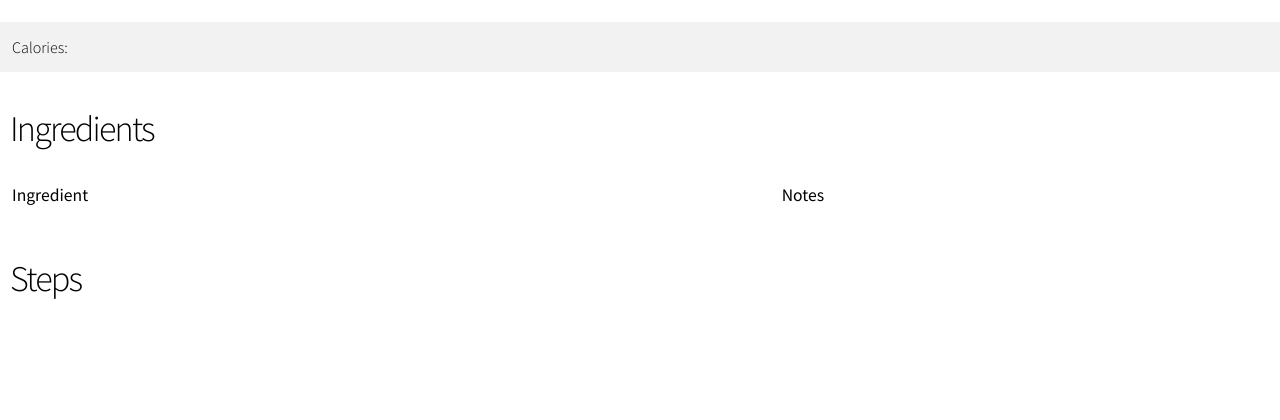
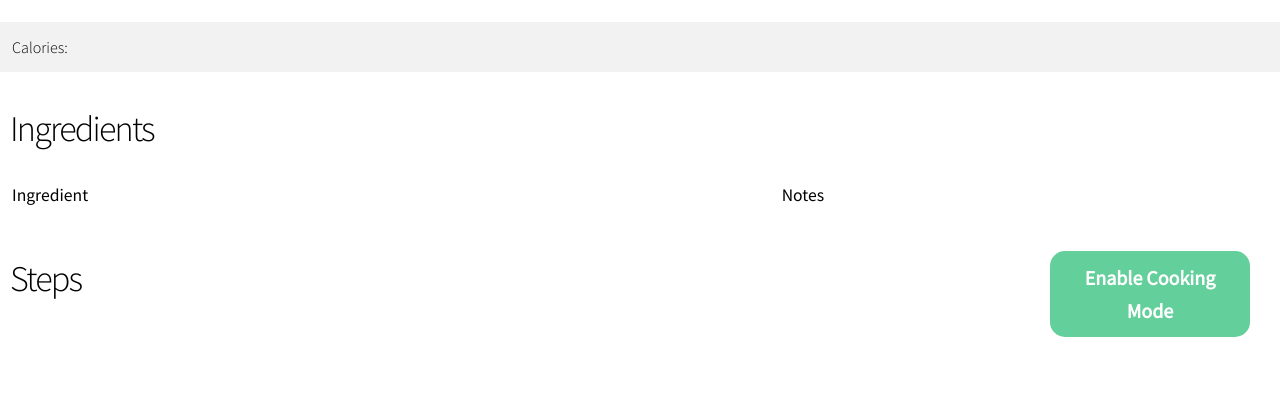
Before and after one commit to liveandletbri/food_db, a Django app: template food_db/food_db_app/templates/recipe_detail.html in a window 1280 px wide. Shown: the part 433-853 px from the top of the page. Before the commit the page ends 732 px from the top, so only its background shows below. Run offline with Django 5.2, Linux system fonts and the light colour scheme; the template is opened without the code that fills it, so the values that code supplies are empty; some libraries are stand-ins or nearby versions.

Commit message:
Add cooking mode to prevent screen from sleeping

```diff
--- a/food_db/food_db_app/templates/recipe_detail.html
+++ b/food_db/food_db_app/templates/recipe_detail.html
@@ -2,6 +2,14 @@
 {% load markdown %}
 {% load static %}
 {% block content %}
+<video style="display: none;" id="video_empty">
+    <source src="{% static 'video/empty.mp4' %}" type="video/mp4">
+</video>
+<div id="cooking_mode_container" class="cooking_mode_tooltip tooltip visible">
+    <span id="cooking_mode_title" style="font-size: 20px; font-weight: 900;">Enable Cooking Mode</span>
+    <br>
+    <span id="cooking_mode_subtitle" style="font-size: 15px;"></span>
+</div>
 <table>
     <tr>
         <td>
@@ -152,7 +160,7 @@
     </table>
 
     <h2>Steps</h2>
-    <table>
+    <table id="steps_table">
         {% for step in steps %}
             <tr>
                 <td class="step_number">{{ step.order_number }}.</td>
@@ -162,4 +170,6 @@
     </table>
 {% endif %}
 <script src="{% static 'js/drag_ingredient_categories.js' %}"></script>
+<script src="{% static 'js/tooltip.js' %}"></script>
+<script src="{% static 'js/cooking_mode.js' %}"></script>
 {% endblock content %}
--- /dev/null
+++ b/food_db/static/js/cooking_mode.js
@@ -0,0 +1,60 @@
+let emptyVideo = document.getElementById('video_empty')
+emptyVideo.loop = true
+
+let cookingModeContainer = document.getElementById('cooking_mode_container')
+let cookingModeTitle = document.getElementById('cooking_mode_title')
+let cookingModeSubtitle = document.getElementById('cooking_mode_subtitle')
+let stepsTable = document.getElementById('steps_table')
+let defaultBottomMargin = '100px'
+stepsTable.style.marginBottom = defaultBottomMargin
+
+
+function delay(ms) {
+    return new Promise(resolve => setTimeout(resolve, ms));
+}
+
+async function tooltipResetAnimation() {
+    setTimeout(hideToolTip, 200, cookingModeContainer)
+    setTimeout(showToolTip, 800, cookingModeContainer)
+    await delay(800)
+}
+
+async function enterCookingMode() {
+    await tooltipResetAnimation()
+    emptyVideo.play()
+    stepsTable.style.marginBottom = `150px`
+    cookingModeTitle.innerText = 'Cooking Mode'
+    cookingModeSubtitle.innerText = 'Your screen will stay awake while you cook 👨‍🍳🤌'
+
+    cookingModeContainer.removeEventListener('click', enterCookingModeHandler)
+    cookingModeContainer.addEventListener('click', exitCookingModeHandler)
+}
+
+async function exitCookingMode() {
+    await tooltipResetAnimation()
+    emptyVideo.pause()
+    stepsTable.style.marginBottom = defaultBottomMargin
+    cookingModeTitle.innerText = 'Enable Cooking Mode'
+    cookingModeSubtitle.innerText = ''
+
+    cookingModeContainer.removeEventListener('click', exitCookingModeHandler)
+    cookingModeContainer.addEventListener('click', enterCookingModeHandler)
+}
+
+function highlightOnHover() {
+    cookingModeContainer.style.background = '#86f9c1'
+    cookingModeContainer.style.color = '#161616'
+
+}
+function unHighlightOnExit() {
+    cookingModeContainer.style.background = '#3cc382'
+    cookingModeContainer.style.color = 'white'
+}
+
+
+const enterCookingModeHandler = () => enterCookingMode()
+const exitCookingModeHandler = () => exitCookingMode()
+
+cookingModeContainer.addEventListener('mouseenter', highlightOnHover)
+cookingModeContainer.addEventListener('mouseleave', unHighlightOnExit)
+cookingModeContainer.addEventListener('click', enterCookingModeHandler)
--- a/food_db/static/js/tooltip.js
+++ b/food_db/static/js/tooltip.js
@@ -1,9 +1,9 @@
 function hideToolTip(tooltip) {
-    tooltip.className = "form_validate_tooltip"
+    tooltip.classList.remove('visible')
 }
 
 function showToolTip(tooltip) {
-    tooltip.className = "form_validate_tooltip visible"
+    tooltip.classList.add('visible')
 }
 
 function showAndHideTooltip(tooltip, duration) {
```
Also changed, not shown: 1 other file.
